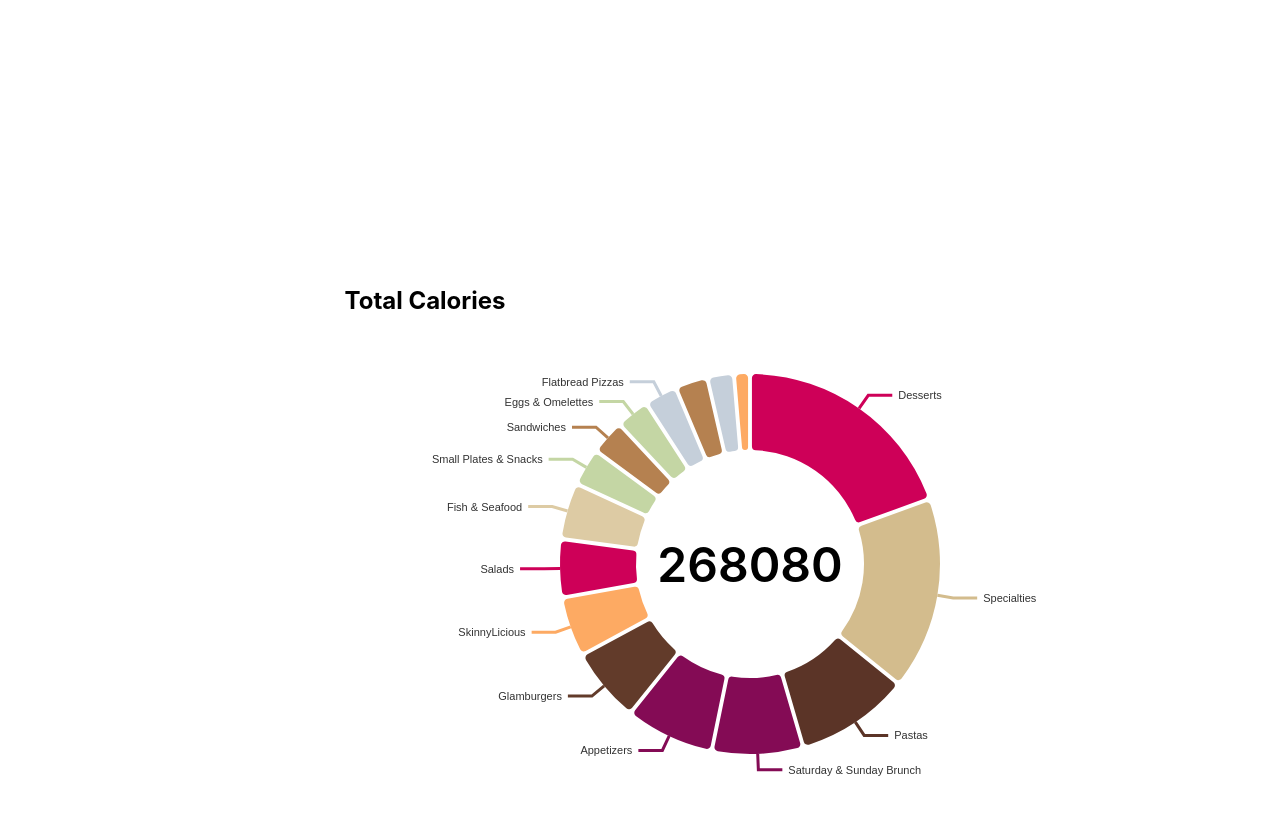
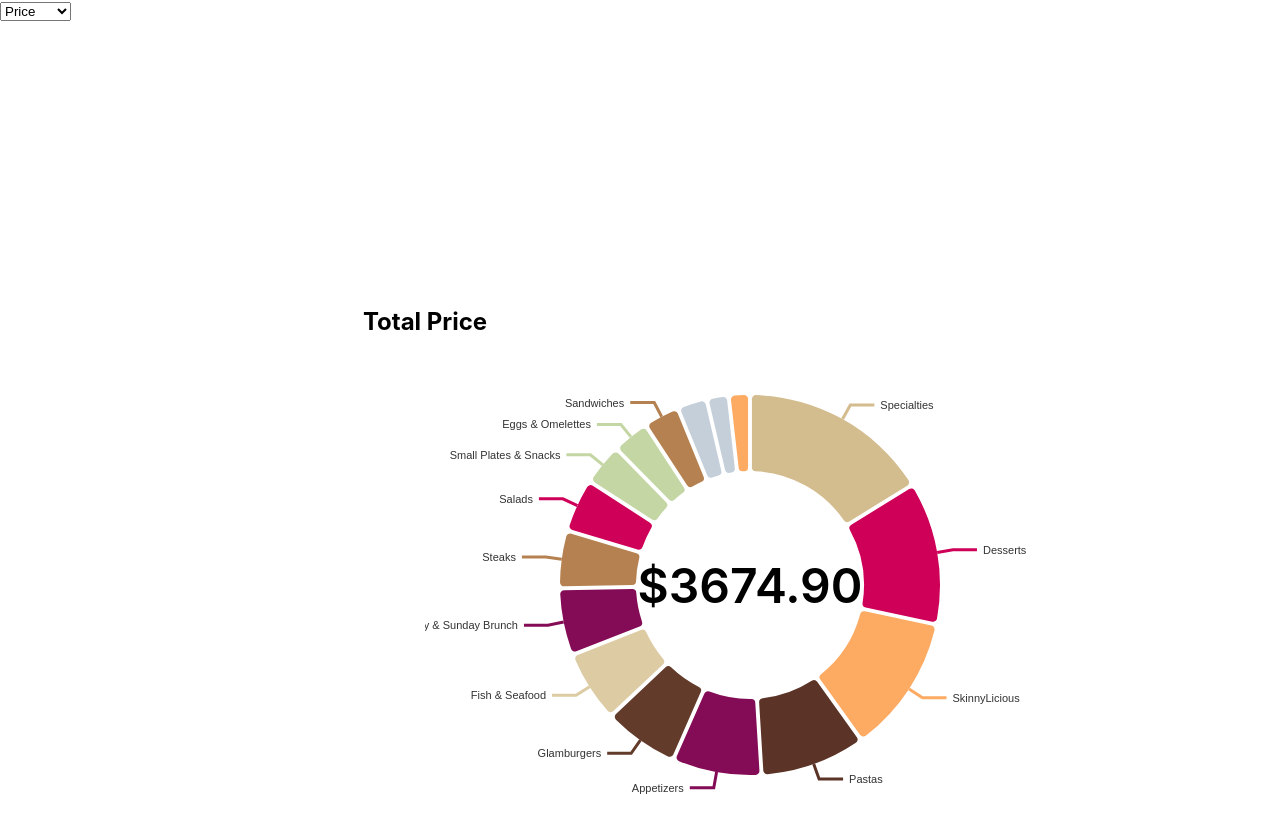
Before and after one commit to dabyzness/cheesecake-frontend, a React (Create React App) app: page / in a window 1280 px wide. Shown: the top 830 px of the page. Built offline with nearby package versions, Linux system fonts and the light colour scheme.

Commit message:
edit pie chart

```diff
--- a/src/App.tsx
+++ b/src/App.tsx
@@ -1,4 +1,4 @@
-import React from "react";
+import React, { useState } from "react";
 import "./App.css";
 import { TotalCalories } from "./components/TotalCalories";
 import { TotalCost } from "./components/TotalCost";
@@ -14,7 +14,9 @@ export interface PieChartData {
   id: string;
   value: number;
   color: string;
-  children?: { [key: string]: number };
+  type: ViewValues;
+  numItems: number;
+  children?: { [key: string]: { value: number; numItems: number } };
 }
 
 const colors: string[] = [
@@ -36,7 +38,9 @@ const colors: string[] = [
   "#ce0058",
 ];
 
-function computeTotal(data: Menu, field: "price" | "calories") {
+export type ViewValues = "price" | "calories";
+
+function computeTotal(data: Menu, field: ViewValues) {
   return Object.keys(data.menu).map((category, i) => {
     if (isItemArr(data.menu[category])) {
       const total: number = (data.menu[category] as Item[]).reduce(
@@ -44,25 +48,40 @@ function computeTotal(data: Menu, field: "price" | "calories") {
         0
       );
 
+      const numItems: number = (data.menu[category] as Item[]).length;
+
       return {
         id: category,
         value: field === "calories" ? total : parseFloat(total.toFixed(2)),
         color: colors[i],
+        type: field,
+        numItems,
       };
     } else {
-      const children: { [key: string]: number } = Object.entries(
+      const children: { [key: string]: { value: number; numItems: number } } =
+        Object.entries(
           (data.menu[category] as SubCategory).subcategories
         ).reduce((total, curr, i) => {
-        console.log(curr[0]);
           const totalValue = curr[1].reduce(
             (total, curr) => (total += Object.values(curr)[0][field]),
             0
           );
-        return { ...total, [curr[0]]: totalValue };
+
+          const child: { [key: string]: number; numItems: number } = {
+            value: totalValue,
+            numItems: curr[1].length,
+          };
+
+          return { ...total, [curr[0]]: child };
         }, {});
 
       const total = Object.values(children).reduce(
-        (total, curr) => (total += curr),
+        (total, curr) => (total += curr.value),
+        0
+      );
+
+      const numItems: number = Object.values(children).reduce(
+        (total, curr) => (total += curr.numItems),
         0
       );
 
@@ -71,22 +90,33 @@ function computeTotal(data: Menu, field: "price" | "calories") {
         value: field === "calories" ? total : parseFloat(total.toFixed(2)),
         color: colors[i],
         children,
+        numItems,
+        type: field,
       };
     }
   });
 }
 
 function App() {
+  const [value, setValue] = useState<ViewValues>("price");
   return (
     <div className="App">
+      <select
+        name="view-by"
+        id="view-by"
+        onChange={(e) => {
+          setValue(e.target.value as ViewValues);
+        }}
+      >
+        <option value="price">Price</option>
+        <option value="calories">Calories</option>
+      </select>
       <div className="chart-container">
         <TotalCalories
-          data={computeTotal(cheesecakeMenu, "calories")}
-          title="Total Calories"
+          data={computeTotal(cheesecakeMenu, value)}
+          title={`Total ${value[0].toUpperCase() + value.slice(1)}`}
         />
       </div>
-
-      {/* <TotalCost data={computeTotal(cheesecakeMenu, "price")} /> */}
     </div>
   );
 }
--- a/src/components/TotalCalories.tsx
+++ b/src/components/TotalCalories.tsx
@@ -1,7 +1,5 @@
-import { useState } from "react";
-import { PieChartData } from "../App";
+import { PieChartData, ViewValues } from "../App";
 import { ResponsivePie } from "@nivo/pie";
-import { text } from "stream/consumers";
 
 // Component to display in center of Pie chart
 const CenteredMetric = ({ dataWithArc, centerX, centerY }: any) => {
@@ -21,7 +19,7 @@ const CenteredMetric = ({ dataWithArc, centerX, centerY }: any) => {
         fontWeight: 600,
       }}
     >
-      {total}
+      {dataWithArc[0].data?.type === "price" ? `$${total.toFixed(2)}` : total}
     </text>
   );
 };
@@ -64,7 +62,9 @@ const CustomToolTip = ({ datum }: any) => {
             <>
               {Object.values(datum.data.children).map((child) => (
                 <p className="tooltip-row" style={{ color: datum.data.color }}>
-                  {child as number} cal
+                  {datum.data?.type === "price"
+                    ? `$${((child as any).value as number).toFixed(2)}`
+                    : `${(child as any).value} cal`}
                 </p>
               ))}
               <p
@@ -78,7 +78,9 @@ const CustomToolTip = ({ datum }: any) => {
             </>
           )}
           <p className="tooltip-row" style={{ color: datum.data.color }}>
-            {datum.data.value} cal
+            {datum.data?.type === "price"
+              ? `$${datum.data.value.toFixed(2)}`
+              : `${datum.data.value} cal`}
           </p>
         </div>
       </div>
```
Lines whose indentation alone changed are shown as unchanged.
